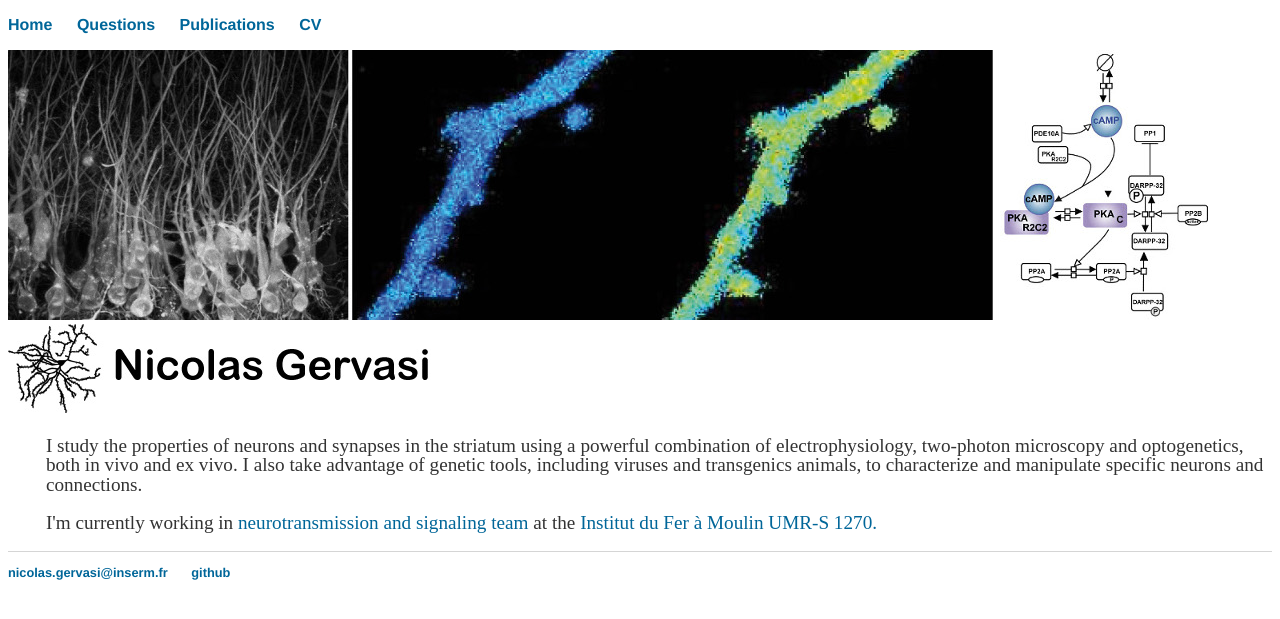
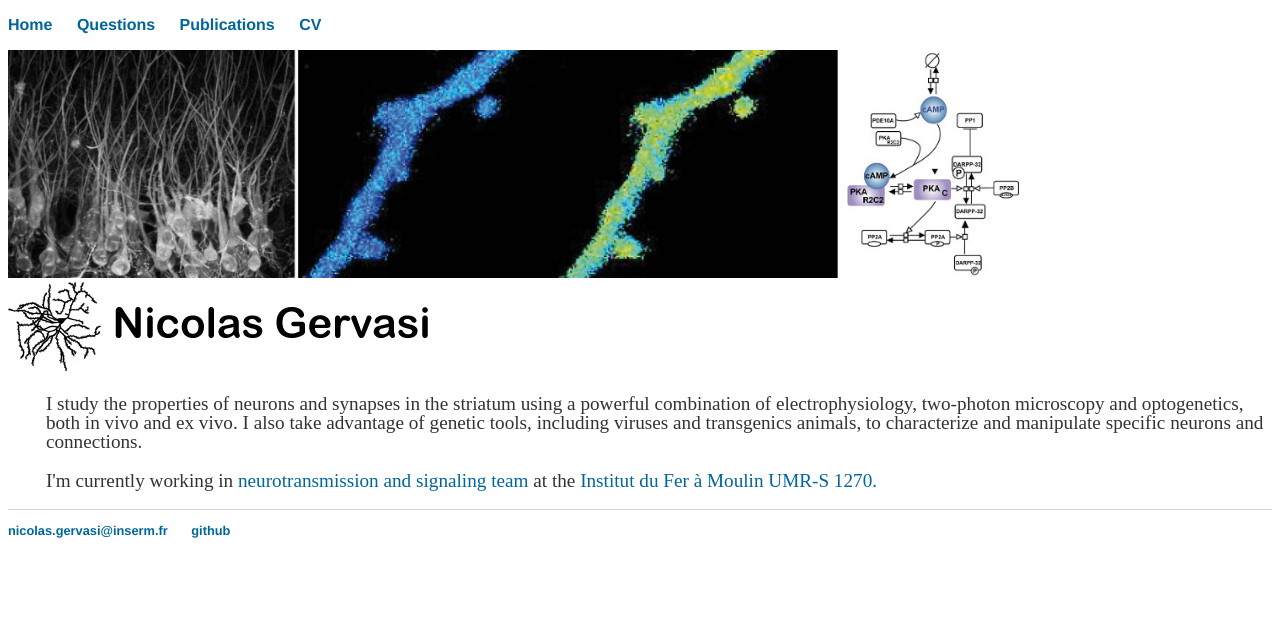
Before and after one commit to nicolasgervasi/nicolasgervasi.github.io, a Jekyll site: the page built from index.html, in a window 1280 px wide. Shown: the top 619 px of the page. Built offline with Jekyll 4.4.1, drawn with Linux system fonts in a browser that asks for light colours.

Commit message:
Update index.html

```diff
--- a/index.html
+++ b/index.html
@@ -4,7 +4,7 @@ title: Nicolas Gervasi U1270
 ---
 <div class="grid-container">
 	<div class="grid-item">
-	<img  class="img-responsive" alt="Nicolas Gervasi" src="image/picture_head.jpg">
+	<img  class="img-responsive" alt="Nicolas Gervasi" src="image/picture_head.jpg" style="width:80%">
 	</div>
 	<div class="grid-item">
 	<img  class="img-rounded" alt="Nicolas Gervasi" src="image/logo.jpg">
```
